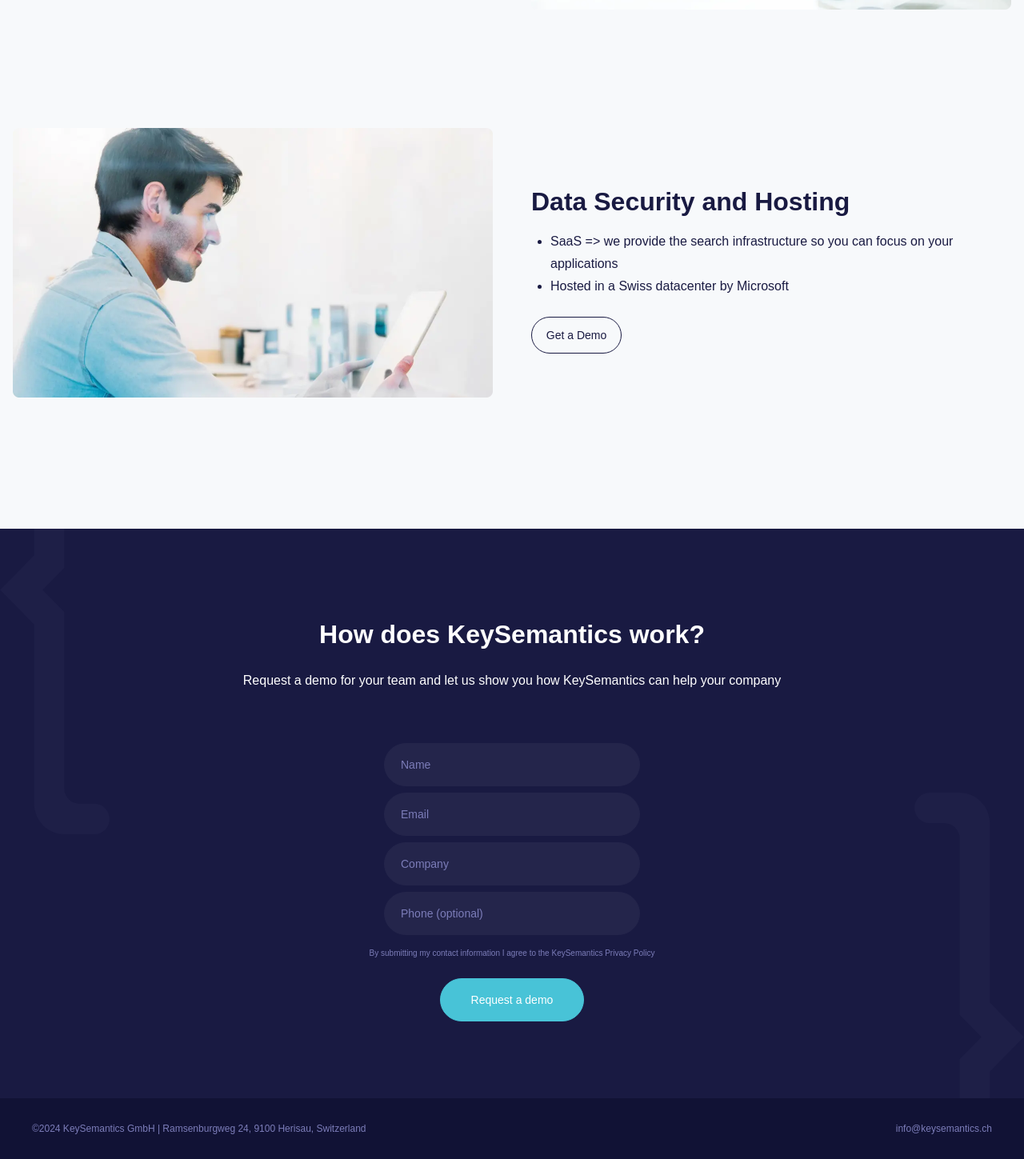
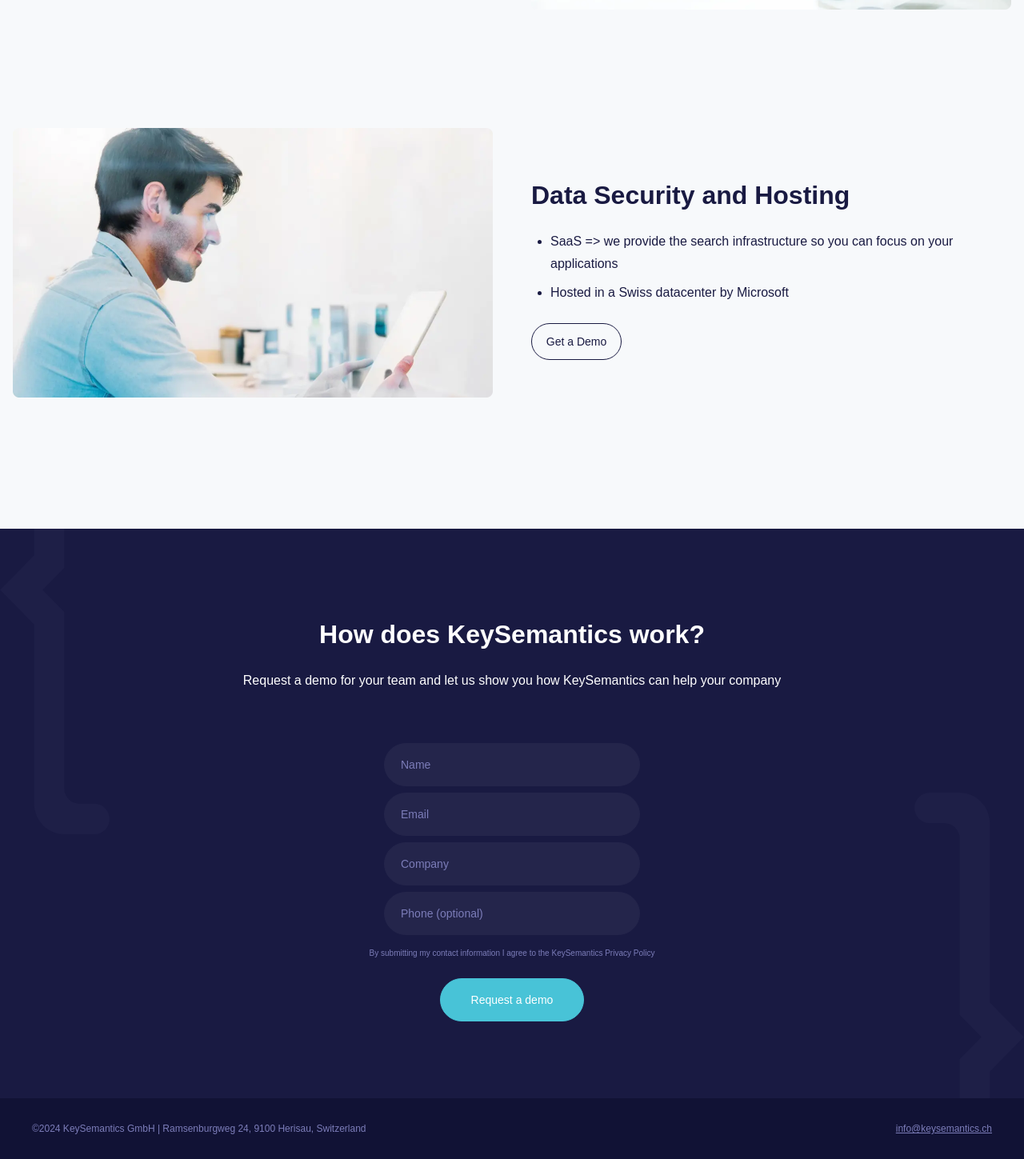
Before and after one commit to mohitgoyat525/Key-Semantics, a React (Create React App) app: page / in a window 1280 px wide. Shown: the part 3285-4734 px from the top of the page at 80% size. Built offline with nearby package versions, Linux system fonts and the light colour scheme.

Commit message:
add-changes

```diff
--- a/src/common/CommonSections.jsx
+++ b/src/common/CommonSections.jsx
@@ -9,7 +9,7 @@
                 <CommonHeading CustomHeading={CommonText} />
                 <ul className=' list-disc translate-x-6 max-lg:pt-3'>
                     {SectionList.map((obj, i) => (
-                        <li className='text-base font-normal leading-[28px] text-darkBlue max-w-[552px] max-xl:max-w-none' key={i}>{obj}</li>
+                        <li className='text-base font-normal leading-[28px] pt-2 text-darkBlue max-w-[552px] max-xl:max-w-none' key={i}>{obj}</li>
                     ))}
                 </ul>
                 <div className='w-[113px] mt-6'>
@@ -17,7 +17,7 @@
                 </div>
             </div>
             <div className='w-6/12 max-lg:w-full'>
-                <img src={PeopleImg} alt="keySemantics" className='w-full max-w-[600px] max-lg:mx-auto max-lg:max-w-none'/>
+                <img src={PeopleImg} alt="keySemantics" className='w-full max-w-[600px] max-lg:mx-auto max-lg:max-w-none pointer-events-none'/>
             </div>
         </div>
 
--- a/src/common/Footer.jsx
+++ b/src/common/Footer.jsx
@@ -78,7 +78,7 @@
           <p className="text-xs font-normal text-lightPurple leading-[28px] max-sm:text-center">
             ©2024 KeySemantics GmbH | Ramsenburgweg 24, 9100 Herisau, Switzerland
           </p>
-          <p className="text-xs font-normal text-lightPurple leading-[28px]">info@keysemantics.ch</p>
+          <p className="text-xs font-normal text-lightPurple leading-[28px] underline">info@keysemantics.ch</p>
         </div>
       </div>
     </footer>
--- a/src/components/FaqSection.jsx
+++ b/src/components/FaqSection.jsx
@@ -21,7 +21,7 @@
                         <img
                             src="/assets/images/webp/working-girl-img.webp"
                             alt="working-girl"
-                            className='w-full max-w-[600px] max-xl:mx-auto max-xl:max-w-none sticky top-0'
+                            className='w-full max-w-[600px] max-xl:mx-auto max-xl:max-w-none sticky top-0 pointer-events-none'
                         />
                     </div>
 
```
